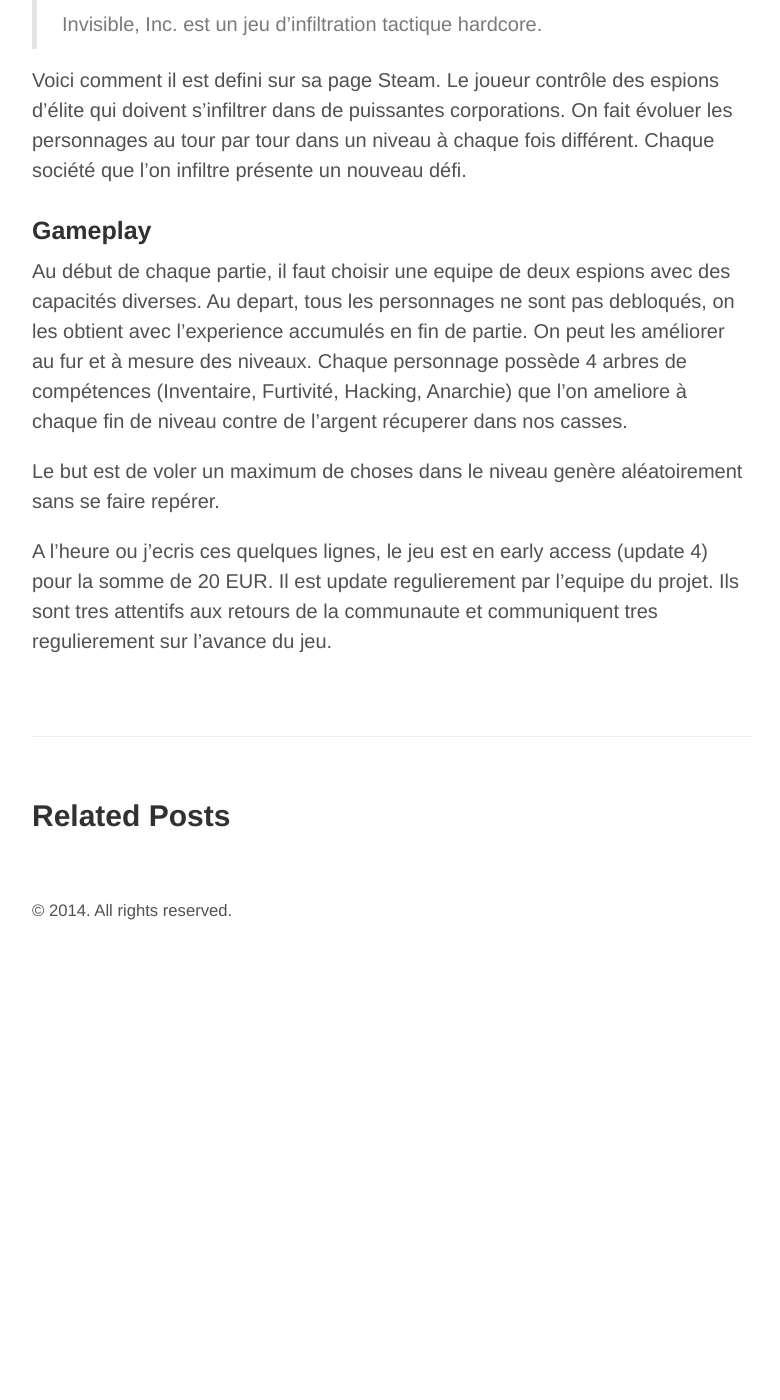
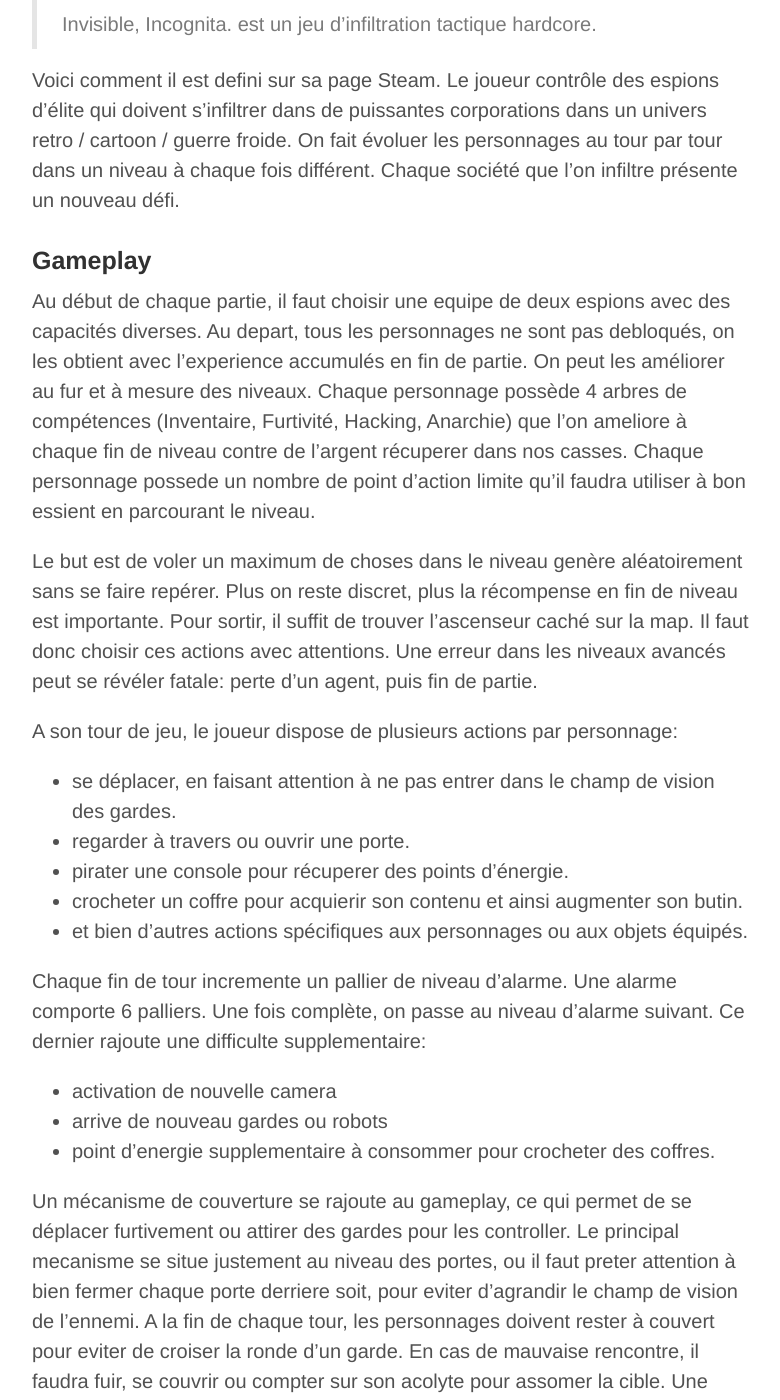
Before and after one commit to richardtetaz/richardtetaz.github.io, a Jekyll site: the page built from _posts/2014-10-22-invisible-inc.md, in a window 1280 px wide and 1400 px high, scrolled down 300 px. Shown: the whole window, without its empty margins (248-1028 px from the left). Built offline with Jekyll 4.4.1, drawn with Linux system fonts in a browser that asks for light colours; comment, search, counter and statistics services are not loaded; before the commit the page ends 1224 px from its top, so only the background shows below that; some of the changed text lies outside the part shown.

Commit message:
suite invisible inc

```diff
--- a/_posts/2014-10-22-invisible-inc.md
+++ b/_posts/2014-10-22-invisible-inc.md
@@ -5,14 +5,28 @@
 
 ### Presentation
 
-> Invisible, Inc. est un jeu d'infiltration tactique hardcore.
+> Invisible, Incognita. est un jeu d'infiltration tactique hardcore.
 
-Voici comment il est defini sur sa page Steam. Le joueur contr&ocirc;le des espions d'&eacute;lite qui doivent s'infiltrer dans de puissantes corporations. On fait &eacute;voluer les personnages au tour par tour dans un niveau &agrave; chaque fois diff&eacute;rent. Chaque soci&eacute;t&eacute; que l'on infiltre pr&eacute;sente un nouveau d&eacute;fi.
+Voici comment il est defini sur sa page Steam. Le joueur contr&ocirc;le des espions d'&eacute;lite qui doivent s'infiltrer dans de puissantes corporations dans un univers retro / cartoon / guerre froide. On fait &eacute;voluer les personnages au tour par tour dans un niveau &agrave; chaque fois diff&eacute;rent. Chaque soci&eacute;t&eacute; que l'on infiltre pr&eacute;sente un nouveau d&eacute;fi.
 
 ### Gameplay
 
-Au d&eacute;but de chaque partie, il faut choisir une equipe de deux espions avec des capacit&eacute;s diverses. Au depart, tous les personnages ne sont pas debloqu&eacute;s, on les obtient avec l'experience accumul&eacute;s en fin de partie. On peut les am&eacute;liorer au fur et &agrave; mesure des niveaux. Chaque personnage poss&egrave;de 4 arbres de comp&eacute;tences (Inventaire, Furtivit&eacute;, Hacking, Anarchie) que l'on ameliore &agrave; chaque fin de niveau contre de l'argent r&eacute;cuperer dans nos casses.
+Au d&eacute;but de chaque partie, il faut choisir une equipe de deux espions avec des capacit&eacute;s diverses. Au depart, tous les personnages ne sont pas debloqu&eacute;s, on les obtient avec l'experience accumul&eacute;s en fin de partie. On peut les am&eacute;liorer au fur et &agrave; mesure des niveaux. Chaque personnage poss&egrave;de 4 arbres de comp&eacute;tences (Inventaire, Furtivit&eacute;, Hacking, Anarchie) que l'on ameliore &agrave; chaque fin de niveau contre de l'argent r&eacute;cuperer dans nos casses. Chaque personnage possede un nombre de point d'action limite qu'il faudra utiliser &agrave; bon essient en parcourant le niveau.
 
-Le but est de voler un maximum de choses dans le niveau gen&egrave;re al&eacute;atoirement sans se faire rep&eacute;rer.
+Le but est de voler un maximum de choses dans le niveau gen&egrave;re al&eacute;atoirement sans se faire rep&eacute;rer. Plus on reste discret, plus la r&eacute;compense en fin de niveau est importante. Pour sortir, il suffit de trouver l'ascenseur cach&eacute; sur la map. Il faut donc choisir ces actions avec attentions. Une erreur dans les niveaux avanc&eacute;s peut se r&eacute;v&eacute;ler fatale: perte d'un agent, puis fin de partie.
 
-A l'heure ou j'ecris ces quelques lignes, le jeu est en early access (update 4) pour la somme de 20 EUR. Il est update regulierement par l'equipe du projet. Ils sont tres attentifs aux retours de la communaute et communiquent tres regulierement sur l'avance du jeu.
+A son tour de jeu, le joueur dispose de plusieurs actions par personnage:
+- se d&eacute;placer, en faisant attention &agrave; ne pas entrer dans le champ de vision des gardes.
+- regarder &agrave; travers ou ouvrir une porte.
+- pirater une console pour r&eacute;cuperer des points d'&eacute;nergie.
+- crocheter un coffre pour acquierir son contenu et ainsi augmenter son butin.
+- et bien d'autres actions sp&eacute;cifiques aux personnages ou aux objets &eacute;quip&eacute;s.
+
+Chaque fin de tour incremente un pallier de niveau d'alarme. Une alarme comporte 6 palliers. Une fois compl&egrave;te, on passe au niveau d'alarme suivant. Ce dernier rajoute une difficulte supplementaire:
+- activation de nouvelle camera
+- arrive de nouveau gardes ou robots
+- point d'energie supplementaire &agrave; consommer pour crocheter des coffres.
+
+Un m&eacute;canisme de couverture se rajoute au gameplay, ce qui permet de se d&eacute;placer furtivement ou attirer des gardes pour les controller. Le principal mecanisme se situe justement au niveau des portes, ou il faut preter attention &agrave; bien fermer chaque porte derriere soit, pour eviter d'agrandir le champ de vision de l'ennemi. A la fin de chaque tour, les personnages doivent rester &agrave; couvert pour eviter de croiser la ronde d'un garde. En cas de mauvaise rencontre, il faudra fuir, se couvrir ou compter sur son acolyte pour assomer la cible. Une seule balle suffit &agrave; tuer un de vos agents. Un item permettra de le recussiter ou alors il faudra le porter jusqu'&agrave; la sortie du niveau.
+
+A l'heure ou j'ecris ces quelques lignes, le jeu est en early access (update 4) pour une vingtaine d'euros sur Steam ou Humble Store. Il est update regulierement par l'equipe du projet. Ils sont tres attentifs aux retours de la communaute et communiquent tres regulierement sur l'avance du jeu. La version actuelle comprend 6 agents jouables, toute une serie de d'amelioration, un mode histoire et un mode sans fin a debloquer. Meme en alpha, j'ai joue plusieurs heures a ce jeu sans rencontrer de bug.
```
